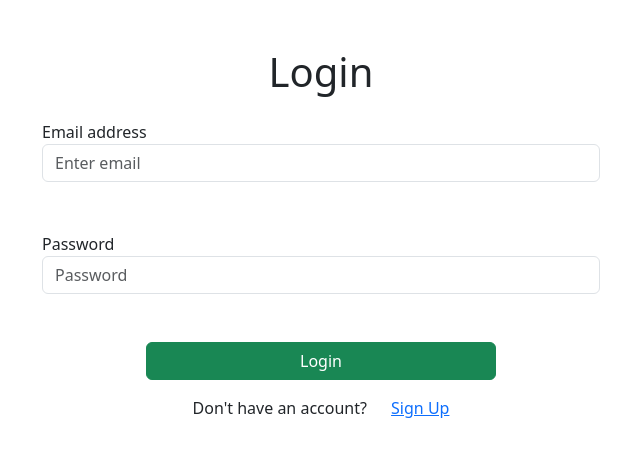
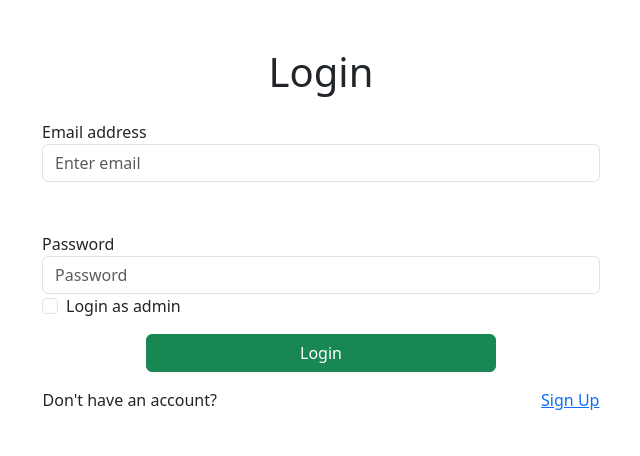
Before and after one commit to DidasMba/Farm_Tracker_Frontend, a React (Create React App) app in the folder frontend/: page /login in a window 1280 px wide. Shown: the top 456 px of the page, without its empty margins (319-959 px from the left). Built offline with nearby package versions, Linux system fonts and the light colour scheme.

Commit message:
ogin ok , booton vert ok

```diff
--- a/frontend/src/pages/Login.jsx
+++ b/frontend/src/pages/Login.jsx
@@ -5,6 +5,7 @@ import './MyComponent.css';
 function Login() {
   const [email, setEmail] = useState('');
   const [password, setPassword] = useState('');
+  const [isAdmin, setIsAdmin] = useState(false); // État pour la case à cocher admin
 
   const handleLogin = () => {
     // Ajoutez ici la logique de connexion
@@ -13,10 +14,10 @@ function Login() {
 
   return (
     <div className="container mt-5">
-      <div className="d-flex justify-content-center"> {/* Centrage du formulaire */}
+      <div className="d-flex justify-content-center">
         <div className="col-md-6">
           <h1 className="text-center mb-4">Login</h1>
-          <form className="custom-form"> {/* Ajout de la classe personnalisée pour le formulaire */}
+          <form className="custom-form">
             <div className="form-group">
               <label htmlFor="email">Email address</label>
               <input
@@ -29,7 +30,6 @@ function Login() {
               />
             </div>
             <div className="form-group second-form-group">
-
               <label htmlFor="password">Password</label>
               <input
                 type="password"
@@ -40,8 +40,19 @@ function Login() {
                 onChange={(e) => setPassword(e.target.value)}
               />
             </div>
+            {/* Ajout de la case à cocher et de l'étiquette */}
+            <div className="form-group form-check">
+              <input
+                type="checkbox"
+                className="form-check-input"
+                id="isAdmin"
+                checked={isAdmin}
+                onChange={() => setIsAdmin(!isAdmin)} // Inversion de la valeur de isAdmin lorsqu'on change la case à cocher
+              />
+              <label className="form-check-label" htmlFor="isAdmin">Login as admin</label>
+            </div>
 
-            <div className="form-group d-flex justify-content-center mt-5 login-button-container"> {/* Utilisez d-flex et justify-content-center pour centrer le bouton */}
+            <div className="form-group d-flex justify-content-center mt-3">
               <button
                 type="button"
                 className="btn btn-success btn-block custom-login-button"
--- a/frontend/src/pages/MyComponent.css
+++ b/frontend/src/pages/MyComponent.css
@@ -7,11 +7,13 @@
 }
 
 .text-center > span {
-  margin-right: 20px; /* Ajoutez la marge souhaitée */
+  margin-right: 320px; /* Ajoutez la marge souhaitée */
 }
 
-
-
-  .second-form-group {
+.second-form-group{
     margin-top: 50px; /* Ou toute autre valeur de marge souhaitée */
   }
+
+  .custom-login-button {
+   text-decoration-color:red ;
+  }
```
